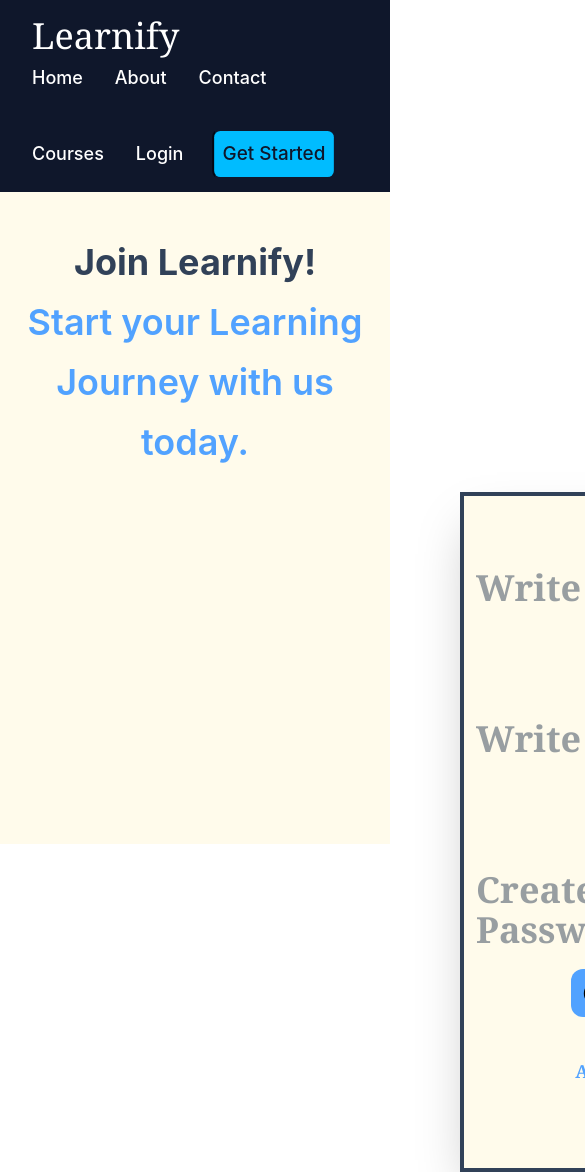
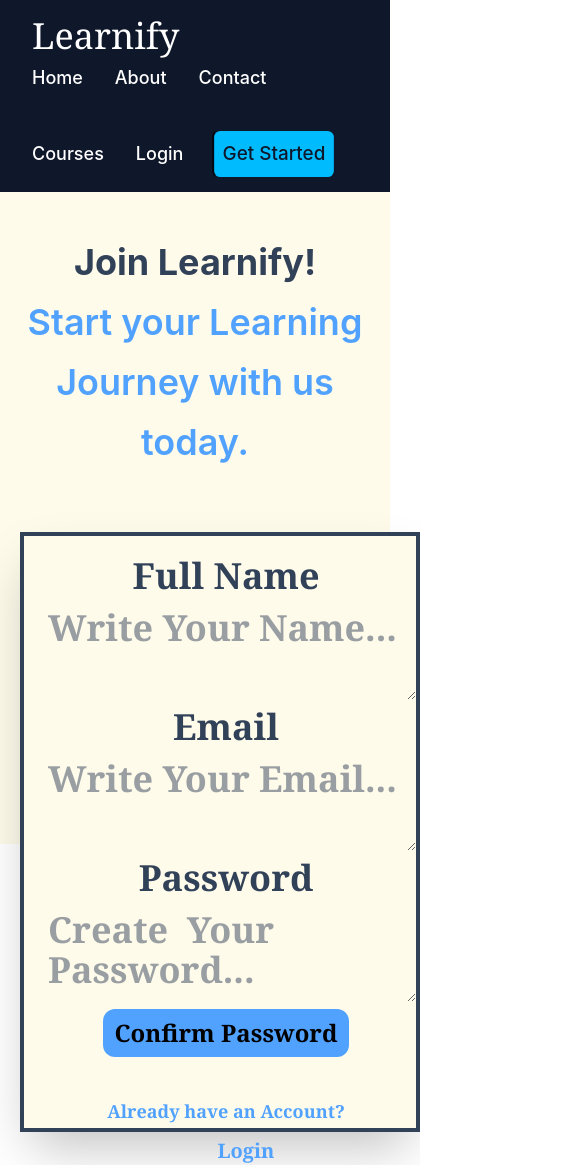
Before and after one commit to yusrasayyad019-droid/Learnify, a React (Vite) app: page /get in a window 390 px wide. Shown: the top 1172 px of the page, 585 px wide, since content can reach past the window. Built offline with nearby package versions, Linux system fonts and the light colour scheme.

Commit message:
Improve responsive design

```diff
--- a/src/pages/Contactl.jsx
+++ b/src/pages/Contactl.jsx
@@ -3,7 +3,7 @@ import React from 'react'
 const Contactl = () => {
   return (
     <div >
-        <div className='bg-amber-50 rounded-2xl flex flex-wrap ml-20 shadow-2xl h-100 w-100  border-4  md:-mt-350'>
+        <div className='sm:bg-amber-50 rounded-2xl flex flex-wrap ml-20 shadow-2xl h-60 w-60  border-4 -mt-350  md : h-100 w-100'>
             <div className='text-4xl text-slate-700  font-serif  font-bold ml-3 mt-5'>
                 Get In Touch
             </div>
--- a/src/pages/Contactr.jsx
+++ b/src/pages/Contactr.jsx
@@ -30,7 +30,7 @@ console.log("Saved Successfully!")
     <div>
       <form onSubmit={handleSubmit}>
 
-        <div className='rounded-2xl flex flex-wrap ml-20 shadow-2xl h-250 w-120 mb-500 border-4 bg-amber-50'>
+        <div className='sm: rounded-2xl flex flex-wrap ml-20 shadow-2xl h-200 w-100 mb-500 border-4 bg-amber-50 md : h-250 w-120'>
 
           <div className='text-4xl text-slate-700 font-serif font-bold ml-3 mt-5'>
 
--- a/src/pages/Coursecard.jsx
+++ b/src/pages/Coursecard.jsx
@@ -10,7 +10,7 @@ const Coursecard = (props) => {
 
   return (
     <div>
-         <div className="bg-white rounded-3xl shadow-xl hover:-translate-y-2 hover:shadow-3xl transition-all duration-300 p-6 text-blue-950 sm: -ml-18">
+         <div className="bg-white rounded-3xl shadow-xl hover:-translate-y-2 hover:shadow-3xl transition-all duration-300 p-6 text-blue-950 sm: -ml-15">
            <h2 className="text-2xl font-bold text-center mt-2  mb-40">
          {props.name}
       </h2>
--- a/src/pages/Get.jsx
+++ b/src/pages/Get.jsx
@@ -45,8 +45,8 @@ const [signup, setSignup] = useState('')
       </span>
       <br />
       <form onSubmit={handleSubmit}>
-        <div className='md:rounded-2xl flex flex-wrap shadow-2xl h-170 w-120  mb-500 border-4 bg-amber-50  md: ml-110  sm : -mt-10    '>
-          <div className='text-4xl text-slate-700 font-serif font-bold   mt-5 sm: mr-3'>
+        <div className='sm:rounded-2xl flex flex-wrap shadow-2xl h-100 w-90  mb-500 border-4 bg-amber-50  md:-ml-100 h-150 w-100'>
+          <div className='text-4xl text-slate-700 font-serif font-bold ml-3 mt-5'>
            Full Name
              <textarea
               placeholder='Write Your Name...'
--- a/src/pages/Login.jsx
+++ b/src/pages/Login.jsx
@@ -39,7 +39,7 @@ Continue your learning journey
       <div>
         <form onSubmit={handleSubmit}>
 
-        <div className='md:rounded-2xl flex flex-wrap shadow-2xl h-150 w-120  mb-500 border-4 bg-amber-50  md:ml-90 '>
+        <div className='md:rounded-2xl flex flex-wrap shadow-2xl h-150 w-120  mb-500 border-4 bg-amber-50  md:ml-90  sm: h-100 w-90 '>
 
 
           <div className='text-4xl text-slate-700 font-serif font-bold ml-3 mt-5'>
```
